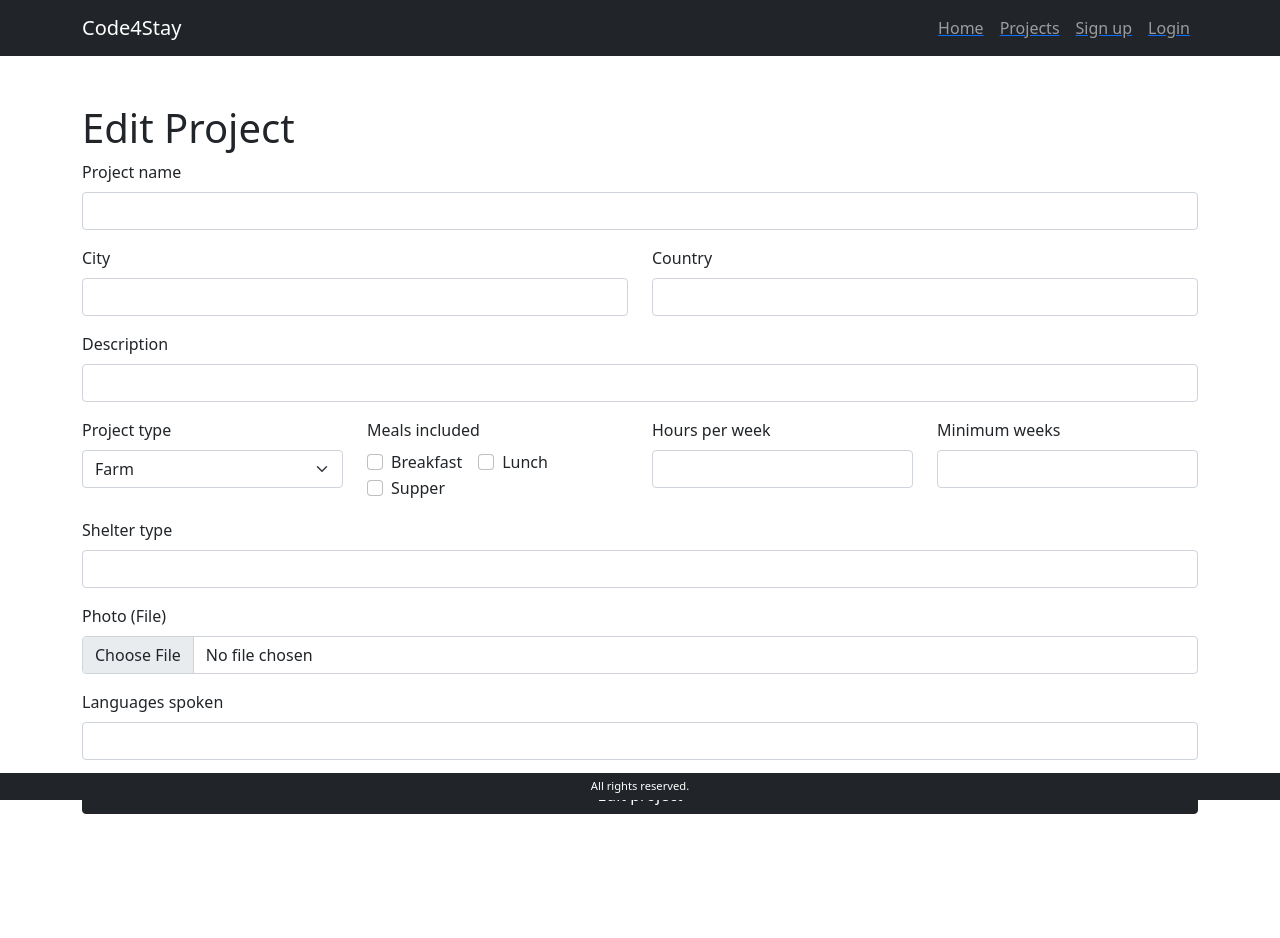
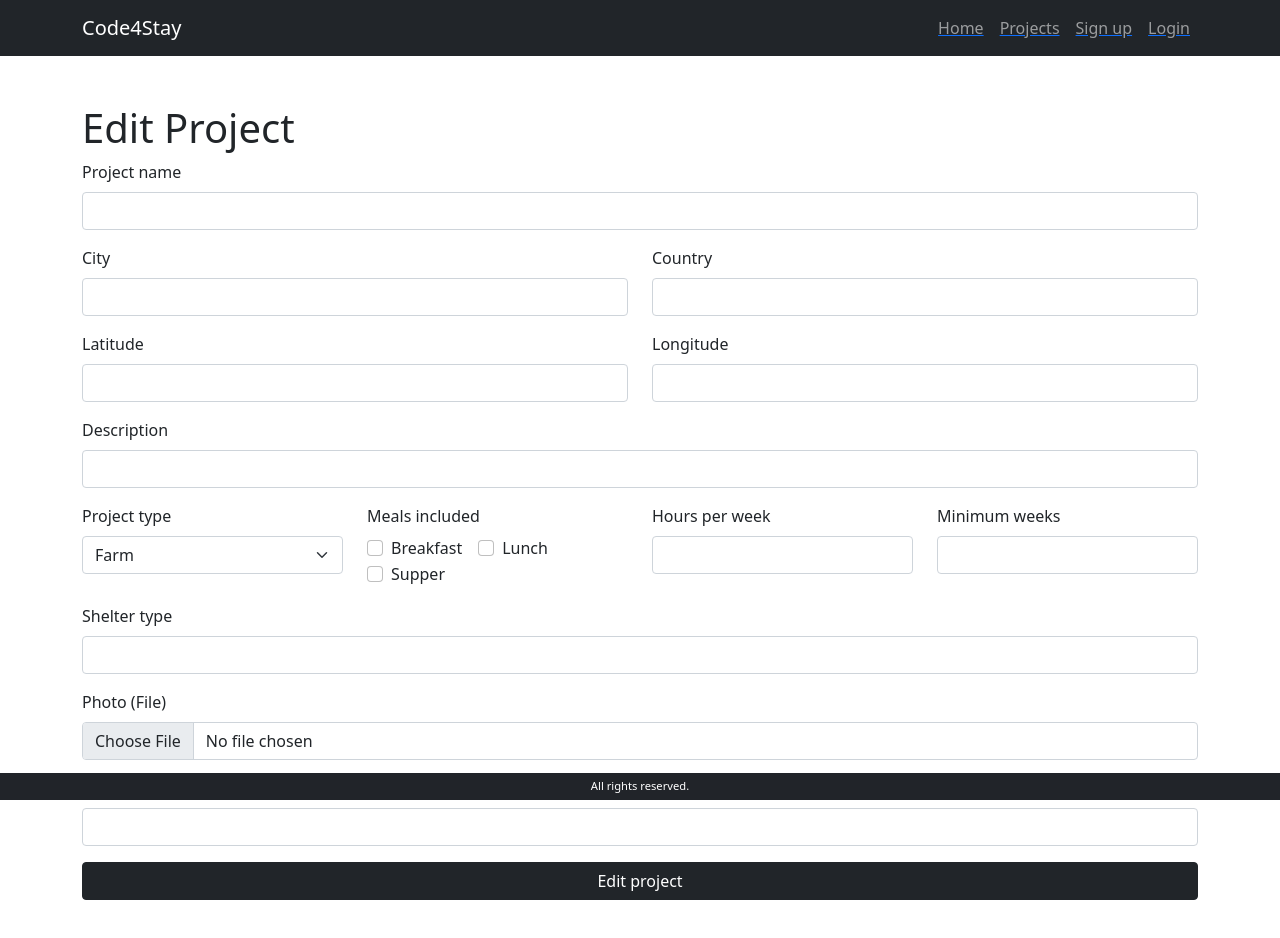
Before and after one commit to ghersf91/code4Stay-client, a React (Create React App) app: page /projects/edit/1 in a window 1280 px wide. Shown: the top 938 px of the page. Before the commit the page ends 914 px from the top, so only its background shows below. Built offline with nearby package versions, Linux system fonts and the light colour scheme; no server answers.

Commit message:
included latitude and longitude in create and edit project forms. not working yet

```diff
--- a/src/Components/CreateProjectForm/CreateProjectForm.jsx
+++ b/src/Components/CreateProjectForm/CreateProjectForm.jsx
@@ -13,6 +13,9 @@ const CreateProjectForm = ({ fireFinalActions }) => {
         projectType: 'FARM',
         city: '',
         country: '',
+        location: { coordinates: [] },
+        // latitude: '',
+        // longitude: '',
         description: '',
         hoursPerWeek: '',
         minWeeks: '',
@@ -37,12 +40,12 @@ const CreateProjectForm = ({ fireFinalActions }) => {
             mealIndex > -1 && currentMeals.splice(mealIndex, 1)
             console.log(currentMeals)
         }
-        setProjectData({ ...projectData, mealsIncluded: currentMeals, [name]: inputValue })
+        setProjectData({ ...projectData, mealsIncluded: currentMeals, location: { coordinates: [latitude, longitude] }, [name]: inputValue })
     }
 
     const handleSubmit = e => {
         e.preventDefault()
-
+        console.log(projectData)
         projectsService
             .createProject(projectData)
             .then(() => {
@@ -65,7 +68,7 @@ const CreateProjectForm = ({ fireFinalActions }) => {
             .catch(err => console.log(err))
     }
 
-    const { city, country, projectName, projectType, hoursPerWeek, description, minWeeks, mealsIncluded, shelterType, gallery, languagesSpoken } = projectData
+    const { city, country, latitude, longitude, projectName, projectType, hoursPerWeek, description, minWeeks, mealsIncluded, shelterType, gallery, languagesSpoken } = projectData
 
     return (
         <Container>
@@ -92,6 +95,27 @@ const CreateProjectForm = ({ fireFinalActions }) => {
                         <Form.Group className='mb-3' controlId='country'>
                             <Form.Label>Country</Form.Label>
                             <Form.Control type='text' value={country} onChange={handleChange} name='country' />
+                        </Form.Group>
+                    </Col>
+
+                </Row>
+
+                <Row>
+
+                    <Col>
+
+                        <Form.Group className='mb-3' controlId='latitude'>
+                            <Form.Label>Latitude</Form.Label>
+                            <Form.Control type='text' value={latitude} onChange={handleChange} name='latitude' />
+                        </Form.Group>
+
+                    </Col>
+
+                    <Col>
+
+                        <Form.Group className='mb-3' controlId='longitude'>
+                            <Form.Label>Longitude</Form.Label>
+                            <Form.Control type='text' value={longitude} onChange={handleChange} name='longitude' />
                         </Form.Group>
                     </Col>
 
--- a/src/Components/EditProjectForm/EditProjectForm.jsx
+++ b/src/Components/EditProjectForm/EditProjectForm.jsx
@@ -14,6 +14,8 @@ const EditProjectForm = ({ fireFinalActions }) => {
         projectType: '',
         city: '',
         country: '',
+        latitude: '',
+        longitude: '',
         description: '',
         hoursPerWeek: '',
         minWeeks: '',
@@ -95,7 +97,7 @@ const EditProjectForm = ({ fireFinalActions }) => {
     }, [])
 
 
-    const { city, country, projectName, projectType, hoursPerWeek, description, minWeeks, mealsIncluded, shelterType, gallery, languagesSpoken } = projectData
+    const { city, country, latitude, longitude, projectName, projectType, hoursPerWeek, description, minWeeks, mealsIncluded, shelterType, gallery, languagesSpoken } = projectData
 
     return (
         <Container>
@@ -122,6 +124,27 @@ const EditProjectForm = ({ fireFinalActions }) => {
                         <Form.Group className='mb-3' controlId='country'>
                             <Form.Label>Country</Form.Label>
                             <Form.Control type='text' value={country} onChange={handleChange} name='country' />
+                        </Form.Group>
+                    </Col>
+
+                </Row>
+
+                <Row>
+
+                    <Col>
+
+                        <Form.Group className='mb-3' controlId='latitude'>
+                            <Form.Label>Latitude</Form.Label>
+                            <Form.Control type='text' value={latitude} onChange={handleChange} name='latitude' />
+                        </Form.Group>
+
+                    </Col>
+
+                    <Col>
+
+                        <Form.Group className='mb-3' controlId='longitude'>
+                            <Form.Label>Longitude</Form.Label>
+                            <Form.Control type='text' value={longitude} onChange={handleChange} name='longitude' />
                         </Form.Group>
                     </Col>
 
```
